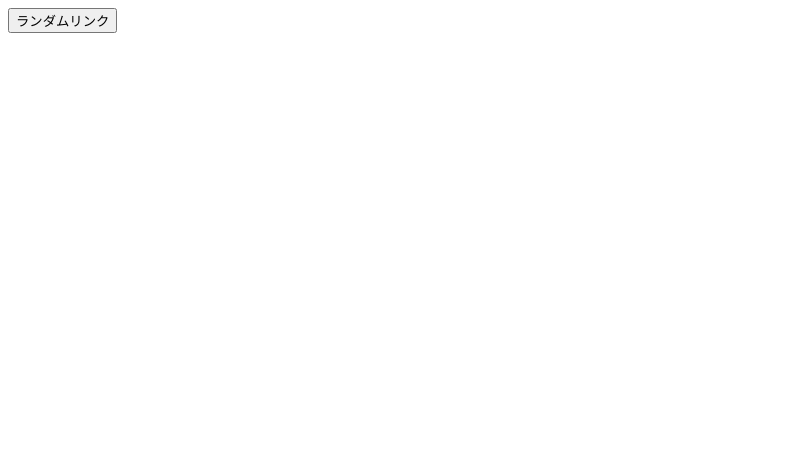
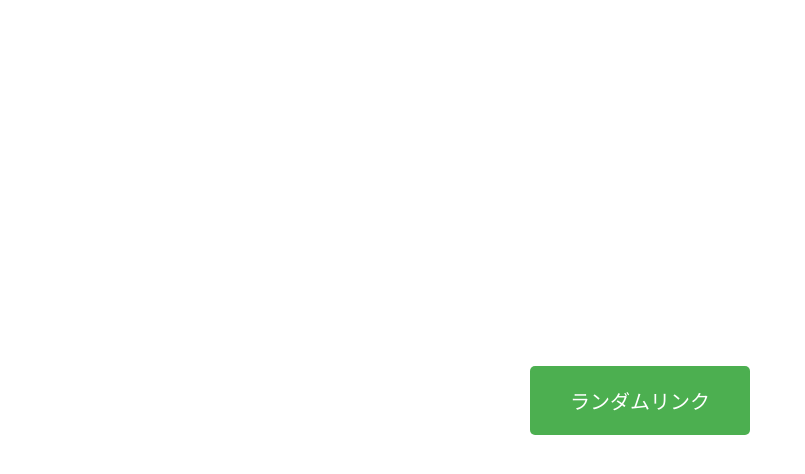
Before and after one commit to qbi-sui/atcoderRandomSelect, a plain HTML site: page index.html in a window 1280 px wide. Shown: the whole page, without its empty margins (0-805 px from the left). Drawn offline with Linux system fonts and the light colour scheme.

Commit message:
arc c-dでの添え字の修正

```diff
--- a/index.html
+++ b/index.html
@@ -4,6 +4,29 @@
     <meta charset="UTF-8">
     <meta name="viewport" content="width=device-width, initial-scale=1.0">
     <title>ランダムリンクボタン</title>
+    <style>
+      body {
+          display: flex;
+          justify-content: center;
+          align-items: center;
+          height: 100vh;
+          margin: 0;
+          font-family: Arial, sans-serif;
+      }
+      button {
+          padding: 20px 40px;
+          font-size: 20px;
+          background-color: #4CAF50;
+          color: white;
+          border: none;
+          border-radius: 5px;
+          cursor: pointer;
+          transition: background-color 0.3s;
+      }
+      button:hover {
+          background-color: #45a049;
+      }
+    </style>
 </head>
 <body>
     <button id="randomLinkButton">ランダムリンク</button>
@@ -53,7 +76,7 @@
               }
               else if(contestTimesSelect <= 103)
               {
-                contestProblemSelect = Math.floor(Math.random() * 4) + 2;
+                contestProblemSelect = Math.floor(Math.random() * 4);
               }
               else if(contestTimesSelect <= 183)
               {
```
